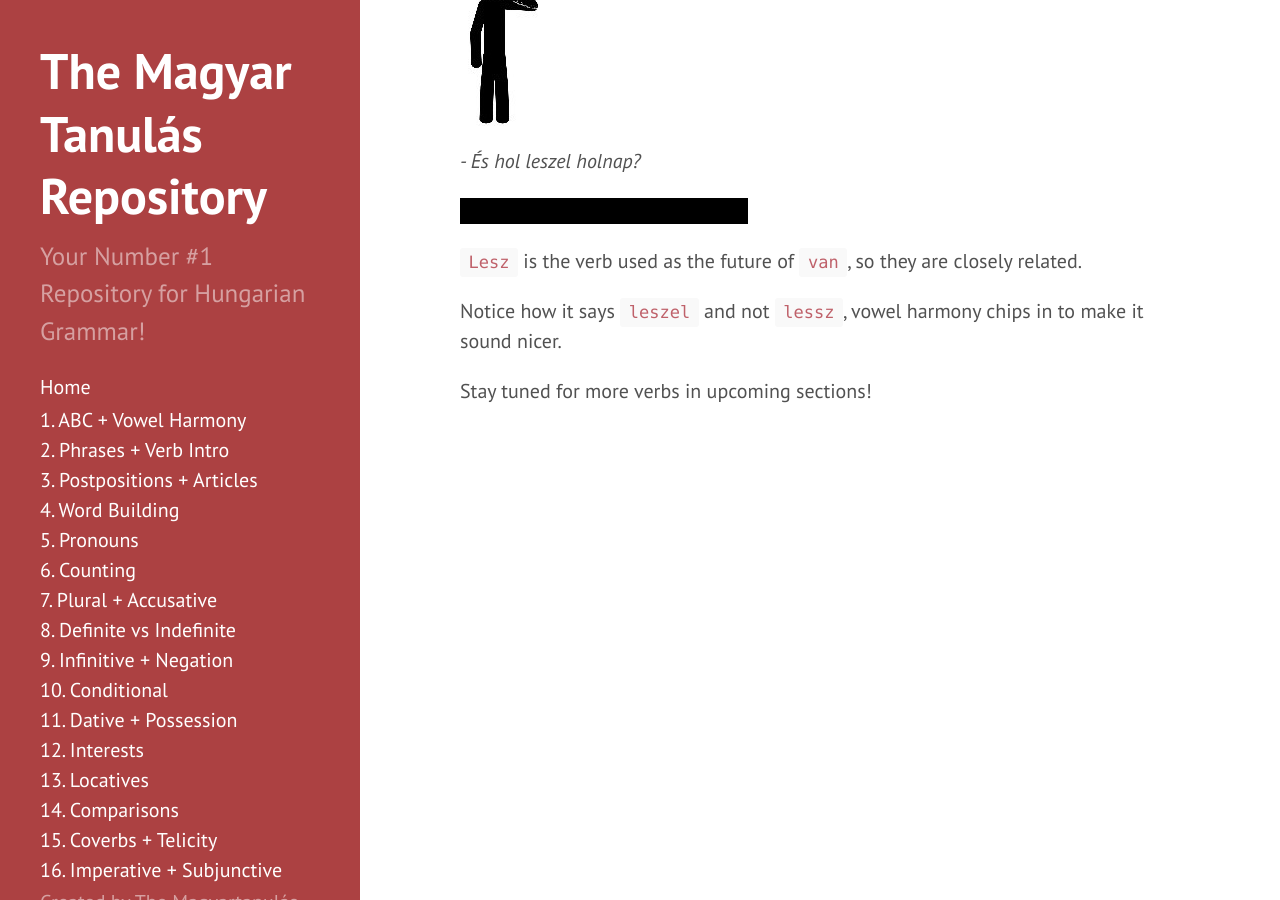
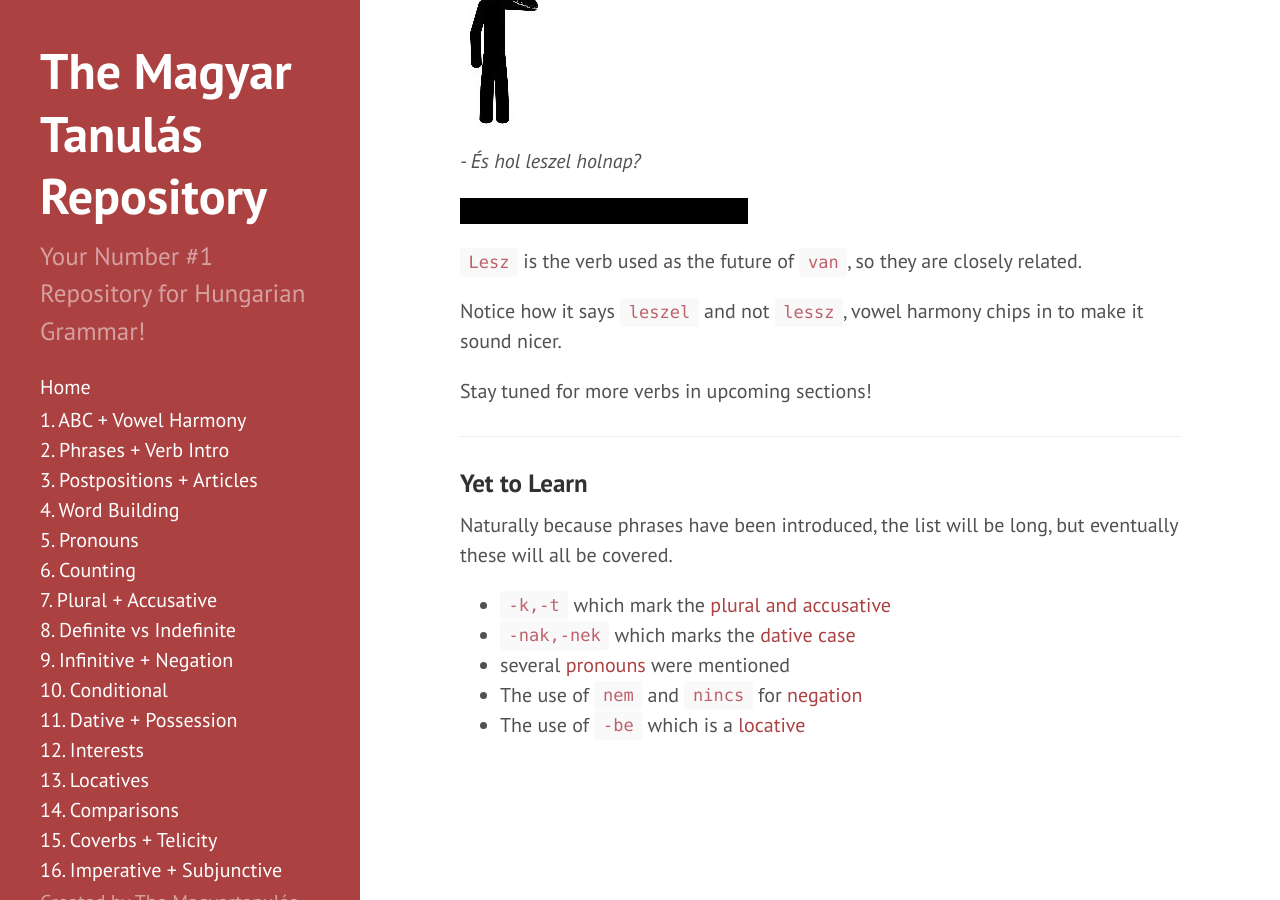
Before and after one commit to Magyartanulas/magyartanulas.github.io, a Jekyll site: the page built from phrases_verb-intro.md, in a window 1280 px wide and 900 px high, scrolled down 7201 px. Built offline with Jekyll 4.4.1, drawn with Linux system fonts in a browser that asks for light colours; Markdown is read by kramdown in place of the engine named in the settings.

Commit message:
Update phrases_verb-intro.md

```diff
--- a/phrases_verb-intro.md
+++ b/phrases_verb-intro.md
@@ -205,3 +205,15 @@ Lesz (he/she/it becomes) *front-vowel*
 Notice how it says `leszel` and not `lessz`, vowel harmony chips in to make it sound nicer.
 
 Stay tuned for more verbs in upcoming sections!
+
+---
+
+### Yet to Learn
+
+Naturally because phrases have been introduced, the list will be long, but eventually these will all be covered.
+
+* `-k,-t` which mark the [plural and accusative](https://magyartanulas.github.io/accusative_plurals/)
+* `-nak,-nek` which marks the [dative case](https://magyartanulas.github.io/dative_possession/)
+* several [pronouns](https://magyartanulas.github.io/pronouns/) were mentioned
+* The use of `nem` and `nincs` for [negation](https://magyartanulas.github.io/infinitive_negation/)
+* The use of `-be` which is a [locative](https://magyartanulas.github.io/locatives/)
```
